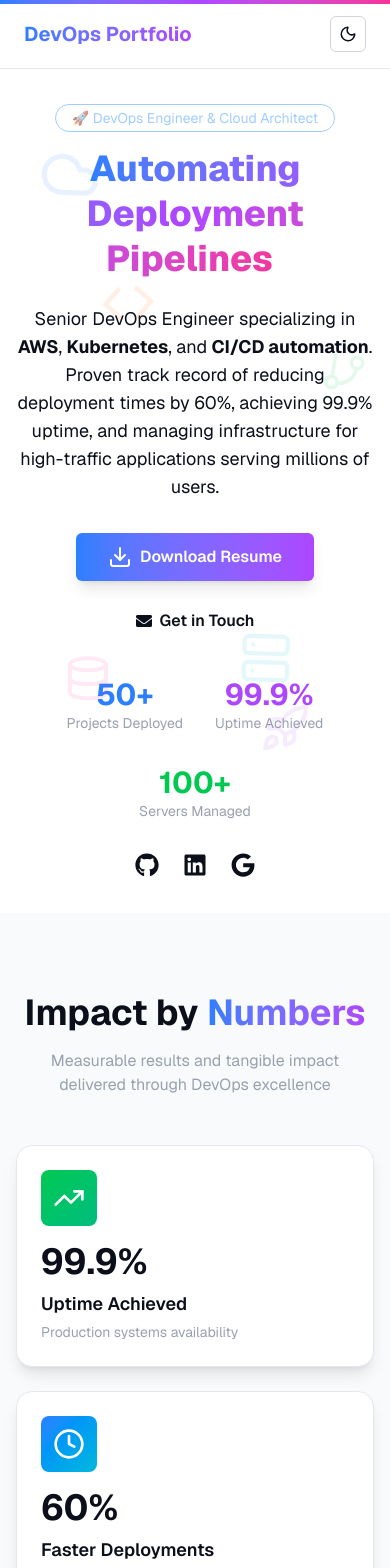
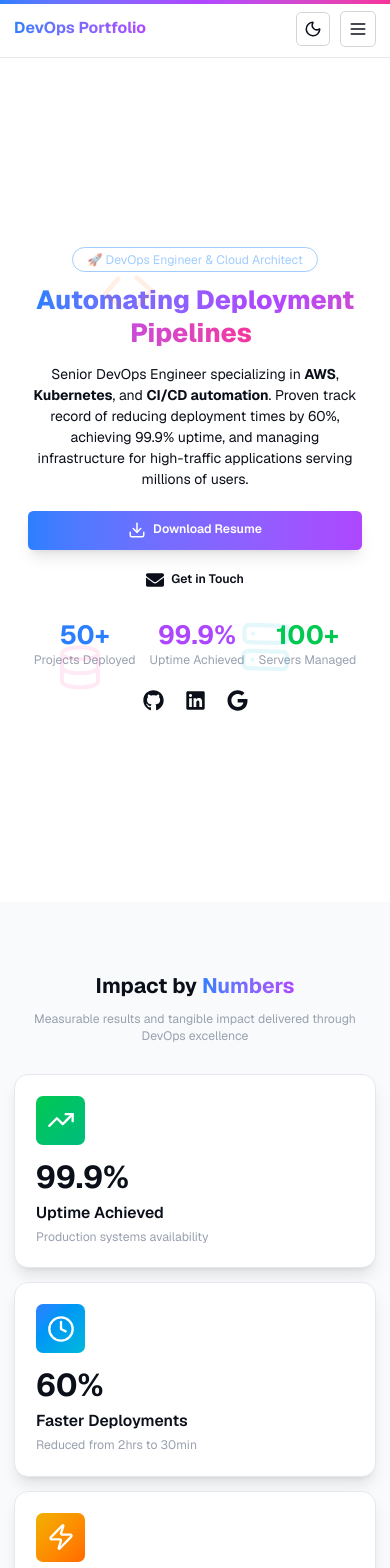
Before and after one commit to deven065/DevOps-portfolio-website, a Next.js app: page / in a window 390 px wide. Shown: the top 1568 px of the page. Built offline with nearby package versions, Linux system fonts and the light colour scheme.

Commit message:
Enhance mobile responsiveness and optimize UI components across the application

```diff
--- a/src/app/components/BlogArticles.tsx
+++ b/src/app/components/BlogArticles.tsx
@@ -52,9 +52,9 @@ export default function BlogArticles() {
     >
       <div className="max-w-6xl mx-auto">
         {/* Section Header */}
-        <div className="text-center mb-12">
+        <div className="text-center mb-8 sm:mb-12">
           <h2
-            className="text-4xl font-bold mb-4"
+            className="text-2xl sm:text-3xl md:text-4xl font-bold mb-3 sm:mb-4"
             style={{ color: 'var(--skills-title)' }}
           >
             Technical{' '}
--- a/src/app/components/Footer.tsx
+++ b/src/app/components/Footer.tsx
@@ -10,11 +10,11 @@ export default function Footer() {
         borderColor: 'var(--projects-card-border)',
       }}
     >
-      <div className="max-w-6xl mx-auto px-4 py-6 flex flex-col md:flex-row items-center justify-between gap-4">
-        <p className="text-sm text-center md:text-left">
+      <div className="max-w-6xl mx-auto px-4 py-6 flex flex-col sm:flex-row items-center justify-between gap-4">
+        <p className="text-xs sm:text-sm text-center sm:text-left">
           © {new Date().getFullYear()} DevOps Portfolio. Built with Next.js, TypeScript & Tailwind CSS.
         </p>
-        <div className="flex items-center gap-6 text-xl">
+        <div className="flex items-center gap-4 sm:gap-6 text-lg sm:text-xl">
           <a
             href="https://github.com/your-username"
             target="_blank"
--- a/src/app/components/Header.tsx
+++ b/src/app/components/Header.tsx
@@ -2,10 +2,12 @@
 
 import { useEffect, useState } from 'react';
 import Link from 'next/link';
-import { Moon, Sun } from 'lucide-react';
+import { Moon, Sun, Menu, X } from 'lucide-react';
+import { motion, AnimatePresence } from 'framer-motion';
 
 const Header = () => {
   const [theme, setTheme] = useState<'light' | 'dark'>('light');
+  const [mobileMenuOpen, setMobileMenuOpen] = useState(false);
 
   useEffect(() => {
     const stored = localStorage.getItem('theme');
@@ -24,6 +26,8 @@ const Header = () => {
     document.documentElement.classList.add(newTheme);
   };
 
+  const closeMenu = () => setMobileMenuOpen(false);
+
   return (
     <header
       className="sticky top-0 z-50 w-full border-b backdrop-blur-md bg-opacity-80 transition-all duration-300"
@@ -32,13 +36,14 @@ const Header = () => {
         borderColor: 'var(--header-border)',
       }}
     >
-      <div className="mx-auto max-w-7xl flex items-center justify-between px-6 py-4 gpu-accelerated">
-        <h1 className="text-xl font-bold text-transparent bg-clip-text bg-gradient-to-r from-blue-500 to-purple-500 whitespace-nowrap">
+      <div className="mx-auto max-w-7xl flex items-center justify-between px-4 sm:px-6 py-3 sm:py-4 gpu-accelerated">
+        <h1 className="text-lg sm:text-xl font-bold text-transparent bg-clip-text bg-gradient-to-r from-blue-500 to-purple-500 whitespace-nowrap">
           DevOps Portfolio
         </h1>
 
-        <div className="flex items-center gap-6">
-          <nav className="hidden sm:flex gap-6 text-sm font-semibold">
+        <div className="flex items-center gap-3 sm:gap-6">
+          {/* Desktop Navigation */}
+          <nav className="hidden md:flex gap-4 lg:gap-6 text-sm font-semibold">
             <Link
               href="#skills"
               className="transition-colors hover:text-blue-600 dark:hover:text-blue-400"
@@ -72,8 +77,62 @@ const Header = () => {
           >
             {theme === 'dark' ? <Sun size={18} /> : <Moon size={18} />}
           </button>
+
+          {/* Mobile Menu Button */}
+          <button
+            onClick={() => setMobileMenuOpen(!mobileMenuOpen)}
+            aria-label="Toggle Menu"
+            className="md:hidden p-2 rounded-md border border-neutral-300 dark:border-neutral-500 hover:bg-neutral-100 dark:hover:bg-neutral-500 transition"
+          >
+            {mobileMenuOpen ? <X size={20} /> : <Menu size={20} />}
+          </button>
         </div>
       </div>
+
+      {/* Mobile Menu */}
+      <AnimatePresence>
+        {mobileMenuOpen && (
+          <motion.nav
+            initial={{ opacity: 0, height: 0 }}
+            animate={{ opacity: 1, height: 'auto' }}
+            exit={{ opacity: 0, height: 0 }}
+            transition={{ duration: 0.2 }}
+            className="md:hidden border-t overflow-hidden"
+            style={{ borderColor: 'var(--header-border)' }}
+          >
+            <div className="px-4 py-4 space-y-3 font-semibold">
+              <Link
+                href="#skills"
+                onClick={closeMenu}
+                className="block py-2 transition-colors hover:text-blue-600 dark:hover:text-blue-400"
+              >
+                Skills
+              </Link>
+              <Link
+                href="#projects"
+                onClick={closeMenu}
+                className="block py-2 transition-colors hover:text-blue-600 dark:hover:text-blue-400"
+              >
+                Projects
+              </Link>
+              <Link
+                href="#experience"
+                onClick={closeMenu}
+                className="block py-2 transition-colors hover:text-blue-600 dark:hover:text-blue-400"
+              >
+                Experience
+              </Link>
+              <Link
+                href="#contact"
+                onClick={closeMenu}
+                className="block py-2 transition-colors hover:text-blue-600 dark:hover:text-blue-400"
+              >
+                Contact
+              </Link>
+            </div>
+          </motion.nav>
+        )}
+      </AnimatePresence>
     </header>
   );
 };
--- a/src/app/components/Hero.tsx
+++ b/src/app/components/Hero.tsx
@@ -20,9 +20,9 @@ const Hero = () => {
                 scale,
             }}
         >
-            {/* Animated Background Elements with more variety */}
+            {/* Animated Background Elements with more variety - Hidden on small mobile */}
             <motion.div
-                className="absolute top-20 left-10 text-blue-500 opacity-10"
+                className="absolute top-20 left-5 sm:left-10 text-blue-500 opacity-10 hidden sm:block"
                 animate={{
                     y: [0, -30, 0],
                     rotate: [0, 15, 0],
@@ -34,10 +34,10 @@ const Hero = () => {
                     ease: "easeInOut"
                 }}
             >
-                <Cloud size={60} />
+                <Cloud size={40} className="sm:w-[60px] sm:h-[60px]" />
             </motion.div>
             <motion.div
-                className="absolute bottom-40 right-20 text-purple-500 opacity-10"
+                className="absolute bottom-40 right-5 sm:right-20 text-purple-500 opacity-10 hidden sm:block"
                 animate={{
                     y: [0, 30, 0],
                     rotate: [0, -15, 0],
@@ -49,10 +49,10 @@ const Hero = () => {
                     ease: "easeInOut"
                 }}
             >
-                <Rocket size={50} />
+                <Rocket size={35} className="sm:w-[50px] sm:h-[50px]" />
             </motion.div>
             <motion.div
-                className="absolute top-1/3 right-10 text-green-500 opacity-10"
+                className="absolute top-1/3 right-5 sm:right-10 text-green-500 opacity-10 hidden md:block"
                 animate={{
                     x: [0, 20, 0],
                     rotate: [0, 10, 0]
@@ -123,7 +123,7 @@ const Hero = () => {
 
             {/* Main Heading with Typing Animation */}
             <motion.h1
-                className="text-4xl sm:text-6xl font-extrabold leading-tight mb-6"
+                className="text-3xl sm:text-4xl md:text-5xl lg:text-6xl font-extrabold leading-tight mb-4 sm:mb-6 px-4"
                 initial={{ opacity: 0, scale: 0.9 }}
                 animate={{ opacity: 1, scale: 1 }}
                 transition={{ duration: 0.8, delay: 0.2 }}
@@ -148,7 +148,7 @@ const Hero = () => {
 
             {/* Description */}
             <motion.p
-                className="text-[var(--text-main)] dark:text-gray-400 max-w-2xl text-lg sm:text-xl mb-8"
+                className="text-[var(--text-main)] dark:text-gray-400 max-w-2xl text-base sm:text-lg md:text-xl mb-6 sm:mb-8 px-4"
                 initial={{ opacity: 0 }}
                 animate={{ opacity: 1 }}
                 transition={{ duration: 0.8, delay: 0.4 }}
@@ -160,7 +160,7 @@ const Hero = () => {
 
             {/* Buttons */}
             <motion.div
-                className="flex flex-col sm:flex-row gap-4 mb-8"
+                className="flex flex-col sm:flex-row gap-3 sm:gap-4 mb-6 sm:mb-8 w-full max-w-lg px-4"
                 initial={{ opacity: 0, y: 20 }}
                 animate={{ opacity: 1, y: 0 }}
                 transition={{ duration: 0.8, delay: 0.6 }}
@@ -168,29 +168,29 @@ const Hero = () => {
                 <motion.a
                     href="/Deven's_Resume.pdf"
                     download
-                    className="bg-gradient-to-r from-blue-500 to-purple-500 hover:from-blue-600 hover:to-purple-600 text-white px-8 py-3 rounded-md flex items-center justify-center gap-2 font-semibold shadow-lg"
+                    className="bg-gradient-to-r from-blue-500 to-purple-500 hover:from-blue-600 hover:to-purple-600 text-white px-6 sm:px-8 py-3 rounded-md flex items-center justify-center gap-2 font-semibold shadow-lg text-sm sm:text-base"
                     whileHover={{ scale: 1.05 }}
                     whileTap={{ scale: 0.95 }}
                 >
-                    <Download /> Download Resume
+                    <Download size={18} /> Download Resume
                 </motion.a>
 
                 <motion.a
                     href="#contact"
-                    className="button-link border border-blue-400 dark:border-white hover:bg-gray-100 dark:hover:bg-white hover:text-black dark:hover:text-black px-8 py-3 rounded-md flex items-center justify-center gap-2 transition duration-300 font-semibold"
+                    className="button-link border border-blue-400 dark:border-white hover:bg-gray-100 dark:hover:bg-white hover:text-black dark:hover:text-black px-6 sm:px-8 py-3 rounded-md flex items-center justify-center gap-2 transition duration-300 font-semibold text-sm sm:text-base"
                     style={{
                         border: '1px solid var(--button-border-light)',
                     }}
                     whileHover={{ scale: 1.05 }}
                     whileTap={{ scale: 0.95 }}
                 >
-                    <FaEnvelope /> Get in Touch
+                    <FaEnvelope size={18} /> Get in Touch
                 </motion.a>
             </motion.div>
 
             {/* Stats Row */}
             <motion.div
-                className="flex flex-wrap justify-center gap-8 mb-8 max-w-3xl"
+                className="flex flex-wrap justify-center gap-4 sm:gap-6 md:gap-8 mb-6 sm:mb-8 max-w-3xl px-4"
                 initial={{ opacity: 0 }}
                 animate={{ opacity: 1 }}
                 transition={{ duration: 0.8, delay: 0.8 }}
--- a/src/app/components/MetricsDashboard.tsx
+++ b/src/app/components/MetricsDashboard.tsx
@@ -66,9 +66,9 @@ export default function MetricsDashboard() {
     >
       <div className="max-w-7xl mx-auto">
         {/* Section Header */}
-        <div className="text-center mb-12">
+        <div className="text-center mb-8 sm:mb-12 px-4">
           <h2
-            className="text-4xl font-bold mb-4"
+            className="text-2xl sm:text-3xl md:text-4xl font-bold mb-3 sm:mb-4"
             style={{ color: 'var(--skills-title)' }}
           >
             Impact by{' '}
@@ -76,13 +76,13 @@ export default function MetricsDashboard() {
               Numbers
             </span>
           </h2>
-          <p className="text-gray-400 max-w-2xl mx-auto">
+          <p className="text-sm sm:text-base text-gray-400 max-w-2xl mx-auto">
             Measurable results and tangible impact delivered through DevOps excellence
           </p>
         </div>
 
         {/* Metrics Grid */}
-        <div className="grid grid-cols-1 md:grid-cols-2 lg:grid-cols-3 gap-6">
+        <div className="grid grid-cols-1 sm:grid-cols-2 lg:grid-cols-3 gap-4 sm:gap-6">
           {metrics.map((metric, index) => (
             <motion.div
               key={index}
--- a/src/app/components/Testimonials.tsx
+++ b/src/app/components/Testimonials.tsx
@@ -48,9 +48,9 @@ export default function Testimonials() {
     >
       <div className="max-w-6xl mx-auto">
         {/* Section Header */}
-        <div className="text-center mb-12">
+        <div className="text-center mb-8 sm:mb-12">
           <h2
-            className="text-4xl font-bold mb-4"
+            className="text-2xl sm:text-3xl md:text-4xl font-bold mb-3 sm:mb-4"
             style={{ color: 'var(--projects-title)' }}
           >
             Client{' '}
@@ -58,7 +58,7 @@ export default function Testimonials() {
               Testimonials
             </span>
           </h2>
-          <p className="text-gray-400 max-w-2xl mx-auto">
+          <p className="text-sm sm:text-base text-gray-400 max-w-2xl mx-auto">
             What clients and colleagues say about working with me
           </p>
         </div>
--- a/src/app/globals.css
+++ b/src/app/globals.css
@@ -315,3 +315,55 @@ button, a, input, textarea {
   backface-visibility: hidden;
   perspective: 1000px;
 }
+
+/* === Mobile Responsive Optimizations === */
+
+/* Reduce animation complexity on mobile for better performance */
+@media (max-width: 768px) {
+  /* Simplify animations on mobile */
+  .hover-lift:hover {
+    transform: translateY(-4px) scale(1.01);
+  }
+
+  /* Reduce blur effects on mobile for performance */
+  .glass-effect {
+    backdrop-filter: blur(5px);
+  }
+
+  /* Disable complex 3D transforms on mobile */
+  [style*="preserve-3d"] {
+    transform-style: flat !important;
+  }
+
+  /* Reduce glow effects on mobile */
+  .hover-glow::before {
+    filter: blur(5px);
+  }
+}
+
+/* Touch-friendly tap targets */
+@media (hover: none) and (pointer: coarse) {
+  button, a {
+    min-height: 44px;
+    min-width: 44px;
+  }
+}
+
+/* Prevent horizontal scroll on mobile */
+body {
+  overflow-x: hidden;
+}
+
+/* Better text readability on mobile */
+@media (max-width: 640px) {
+  html {
+    font-size: 14px;
+  }
+}
+
+/* Smooth scrolling with offset for fixed header */
+@media (max-width: 768px) {
+  section {
+    scroll-margin-top: 70px;
+  }
+}
```
Also changed, not shown: src/app/components/Certifications.tsx (+4 -4 lines), src/app/components/FeaturedProjects.tsx (+7 -7 lines), src/app/components/Skills.tsx (+10 -10 lines).
